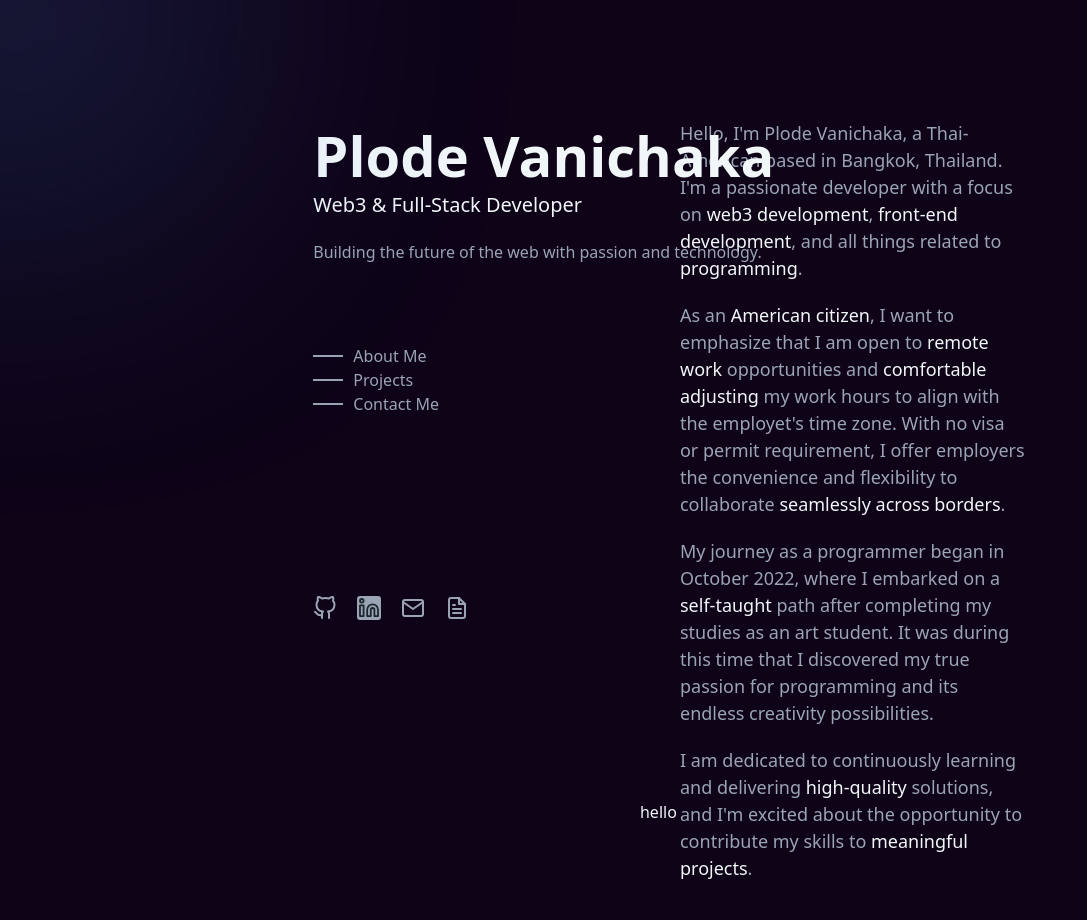
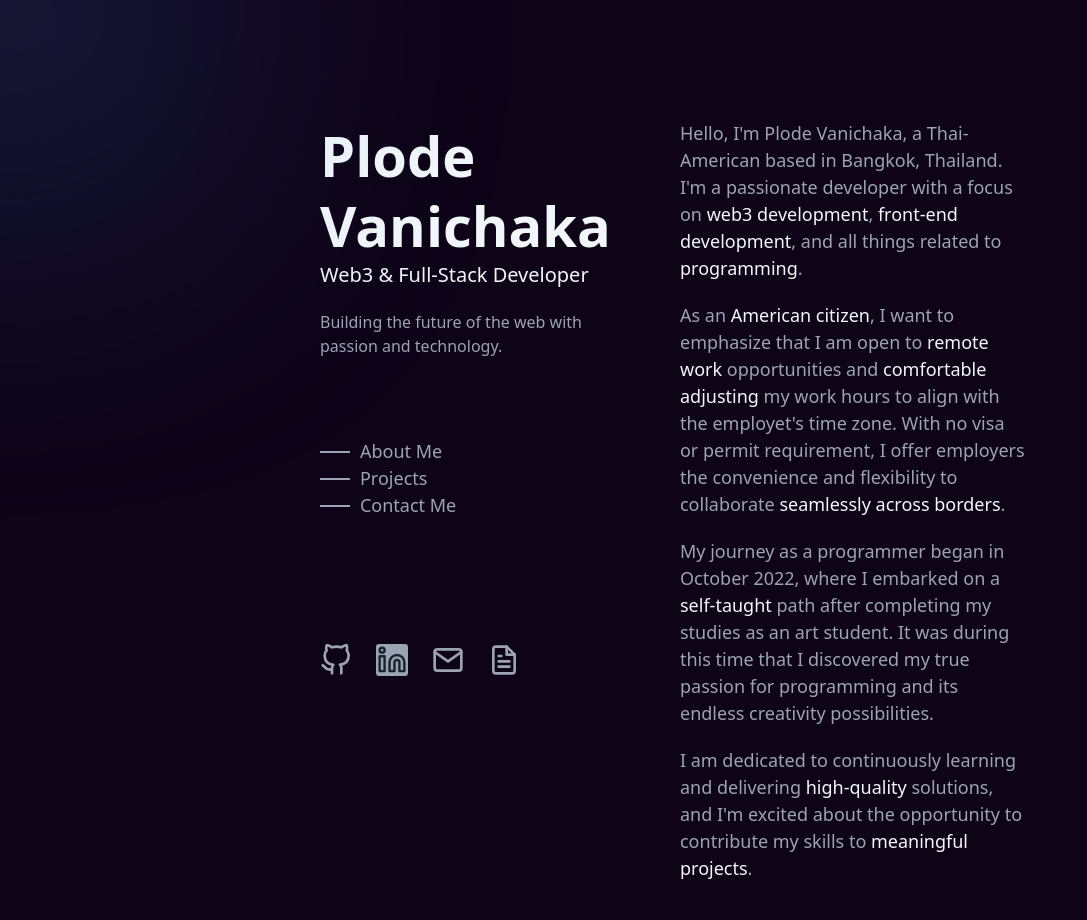
Before and after one commit to plode-v/plode-vanichaka, a React (Vite) app: page / in a window 1280 px wide. Shown: the top 920 px of the page, without its empty margins (0-1087 px from the left). Before the commit the page ends 882 px from the top, so only its background shows below. Built offline with nearby package versions, Linux system fonts and the light colour scheme.

Commit message:
Update Home.tsx and Projects.tsx

```diff
--- a/src/App.tsx
+++ b/src/App.tsx
@@ -3,8 +3,8 @@ import { Home, Projects } from "./pages"
 
 function App() {
 	return (
-		<div className="flex justify-center">
-			<div className="hidden md:flex w-3/4 xl:w-2/3 lg:w-[90%]">
+		<div className="hidden lg:flex justify-center">
+			<div className="hidden md:flex w-2/3">
 				<Navbar />
 				<Sidebar />
 				<div className="flex flex-col w-full">
--- a/src/components/Navbar.tsx
+++ b/src/components/Navbar.tsx
@@ -6,27 +6,27 @@ import "./index.css"
 const Navbar = () => {
     return (
         <nav className='h-full bg-transparent text-[#F1F6F9] pt-[15vh] fixed flex flex-col w-1/3'>
-            <div className='w-max pl-[100px] flex flex-col'>
-                <h1 className='text-[56px] font-[700] leading-tight w-max'><a href="">Plode Vanichaka</a></h1>
-                <h4 className='pb-[20px] w-max text-[20px] text-[#f1f6f9]'>Web3 & Full-Stack Developer</h4>
-                <p className='w-max text-[#9ba4b5]'>Building the future of the web with passion and technology.</p>
+            <div className='pl-[25%] items-start'>
+                <h1 className='text-[56px] font-[700] leading-tight'><a href="">Plode Vanichaka</a></h1>
+                <h4 className='pb-[20px] text-[20px] text-[#f1f6f9]'>Web3 & Full-Stack Developer</h4>
+                <p className='text-[#9ba4b5]'>Building the future of the web with passion and technology.</p>
             </div>
-            <div className='pt-[80px] pl-[100px]'>
+            <div className='pt-[80px] pl-[25%]'>
                 {navItems.map((item, index) =>(
-                    <div className="flex items-center cursor-pointer w-max text-[#9ba4b5] hover:text-[#f1f6f9]" key={index}>
+                    <div className="flex items-center cursor-pointer w-max text-[#9ba4b5] hover:text-[#f1f6f9] hover:translate-x-5 duration-150" key={index}>
                         <div className="w-[30px] bg-[#9ba4b5] h-[2px] mr-[10px]" />
-                        <li className="list-none">
+                        <li className="list-none text-[18px]">
                             <a href={`#${item.sectionName}`}>{item.name}</a>
                         </li>
                     </div>
                 ))}
             </div>
-            <div className='flex items-center justify-start gap-5 text-[24px] h-[50vh] w-full pl-[100px]'>
+            <div className='flex items-center justify-start gap-6 text-[32px] h-[50vh] w-full pl-[25%]'>
                 <a href="https://github.com/plode-v" target="_blank">
                     <FiGithub className="social-icons" />
                 </a>
                 <a href="https://www.linkedin.com/in/plode-vanichaka" target="_blank">
-                    <FiLinkedin className="linkedin-icon" />
+                    <FiLinkedin className="linkedin-icon " />
                 </a>
                 <a href="mailto:vanichaka.plode@gmail.com">
                     <FiMail className="social-icons" />
--- a/src/components/Project.tsx
+++ b/src/components/Project.tsx
@@ -1,6 +1,10 @@
-const Project = () => {
+const Project = ({image, desc, name, techStack}: any) => {
     return (
-        <div>Project</div>
+        <div className="border">
+            <div>
+                <img src={image} alt="thumbnail" className="h-[150px] aspect-[3/2]" />
+            </div>
+        </div>
     )
 }
 
--- a/src/components/index.css
+++ b/src/components/index.css
@@ -6,6 +6,7 @@
 
 .social-icons:hover {
     color: #F1F6F9;
+    translate: 0 -5px;
     transition-duration: 100ms;
 }
 
@@ -21,4 +22,6 @@
 .linkedin-icon:hover {
     background-color: #F1F6F9;
     transition-duration: 100ms;
+    translate: 0 -5px;
+
 }
--- a/src/components/index.ts
+++ b/src/components/index.ts
@@ -2,3 +2,4 @@ export { default as Sidebar } from "./Sidebar";
 export { default as Highlight } from "./Highlight"
 export { default as Blob } from "./Blob"
 export { default as Navbar } from "./Navbar"
+export { default as Project } from "./Project"
--- a/src/constants/index.ts
+++ b/src/constants/index.ts
@@ -25,24 +25,13 @@ export const colors = {
 export const projects = [
     {
         name: "ETH DEX",
-        desc: "One page Ethereum decentralized exchange. Utilize web3 module, ReactTS, Ganache, Truffle, And Moralis.",
-        techStack: [
-            {
-                name: "eth",
-                image: "replace with tech-stack svg icon"
-            },
-            {
-                name: "ReactTS",
-                image: "replace with tech-stack svg icon"
-            }
-        ],
+        desc: "One page Ethereum decentralized exchange. Utilize web3 module, ReactTS, Ganache, Truffle, And Moralis. lkashdfl;kiashdfpoiahwepoinaslkdjnpasioeuufakjsdnpqiwefp[9qw45-poinsd; iojhpowijrp ;siof hi13oi1jasdfawefawevawer2rubkjewblrtpu8hfiusdhfpaseiorthfposiadhfgasiohfpoaishfpoasidfhpasioudfhpasiudhfl;kajshfalskdjh2lnpiowe poiwjerp[092",
+        techStack: ["React", "Moralis", "Web3", "Truffle", "Mocha", "Ganache"],
         image: "replace with app screen shot and maybe add a feature of clickable thumbnail."
     },
     {
         name: "Wellness Supplements",
         desc: "MERN Full-Stack online store including Auth0, seller dashboard, Stripe checkout.",
-        techStack: {
-
-        }
+        techStack: ["React", "Auth0", "ExpressJS", "Mongoose", "Stripe API"]
     }
 ]
--- a/src/pages/Home.tsx
+++ b/src/pages/Home.tsx
@@ -5,7 +5,7 @@ import { navItems } from "../constants"
 const Home = () => {
     return (
         <div className="w-full flex">
-            <section className="h-screen text-[#9BA4B5] text-[14px] lg:text-[18px]" id={navItems[0].sectionName}>
+            <section className="h-max text-[#9BA4B5] text-[14px] lg:text-[18px]" id={navItems[0].sectionName}>
                 <p className="px-10 pt-[15vh] mb-5">
                     Hello, I'm Plode Vanichaka, a Thai-American based in Bangkok, Thailand. I'm a passionate developer with a focus on <Highlight word="web3 development"/>, <Highlight word="front-end development" />, and all things related to <Highlight word="programming" />.
                 </p>
@@ -15,7 +15,7 @@ const Home = () => {
                 <p className="px-10 mb-5">
                     My journey as a programmer began in October 2022, where I embarked on a <Highlight word="self-taught" /> path after completing my studies as an art student. It was during this time that I discovered my true passion for programming and its endless creativity possibilities.
                 </p>
-                <p className="px-10">
+                <p className="px-10 mb-10">
                     I am dedicated to continuously learning and delivering <Highlight word="high-quality" /> solutions, and I'm excited about the opportunity to contribute my skills to <Highlight word="meaningful projects" />.
                 </p>
             </section>
--- a/src/pages/Projects.tsx
+++ b/src/pages/Projects.tsx
@@ -1,10 +1,12 @@
-
-import { navItems } from "../constants"
+import { Project } from "../components"
+import { navItems, projects } from "../constants"
 
 const Projects = () => {
     return (
-        <div className='flex flex-col' id={navItems[1].sectionName}>
-            <h1>hello</h1>
+        <div className="w-full border flex px-10">
+            <section className="flex">
+                <p>kasldkfh;aoisdf ;ksadjf; lasd;lfjaspoeijf paowisejhfpoaisdjf poaisehjfp oaisdf;la isep[oaiejwf poaisdf ;laksdf ;laisjf ;oasidj fpoasidjfif a;sodi fa;osdfj;aosidfj;laksj df;lkas jdf;lkja sd;lfkj asoiasdjfpoiawefp oiawepfoia sjdpfoi pweohf pasiodfn;aosdfpoiashepfoijase ;flkas;dlifjaspeoiap osidf;oasidhf pasod</p>
+            </section>
         </div>
     )
 }
```
